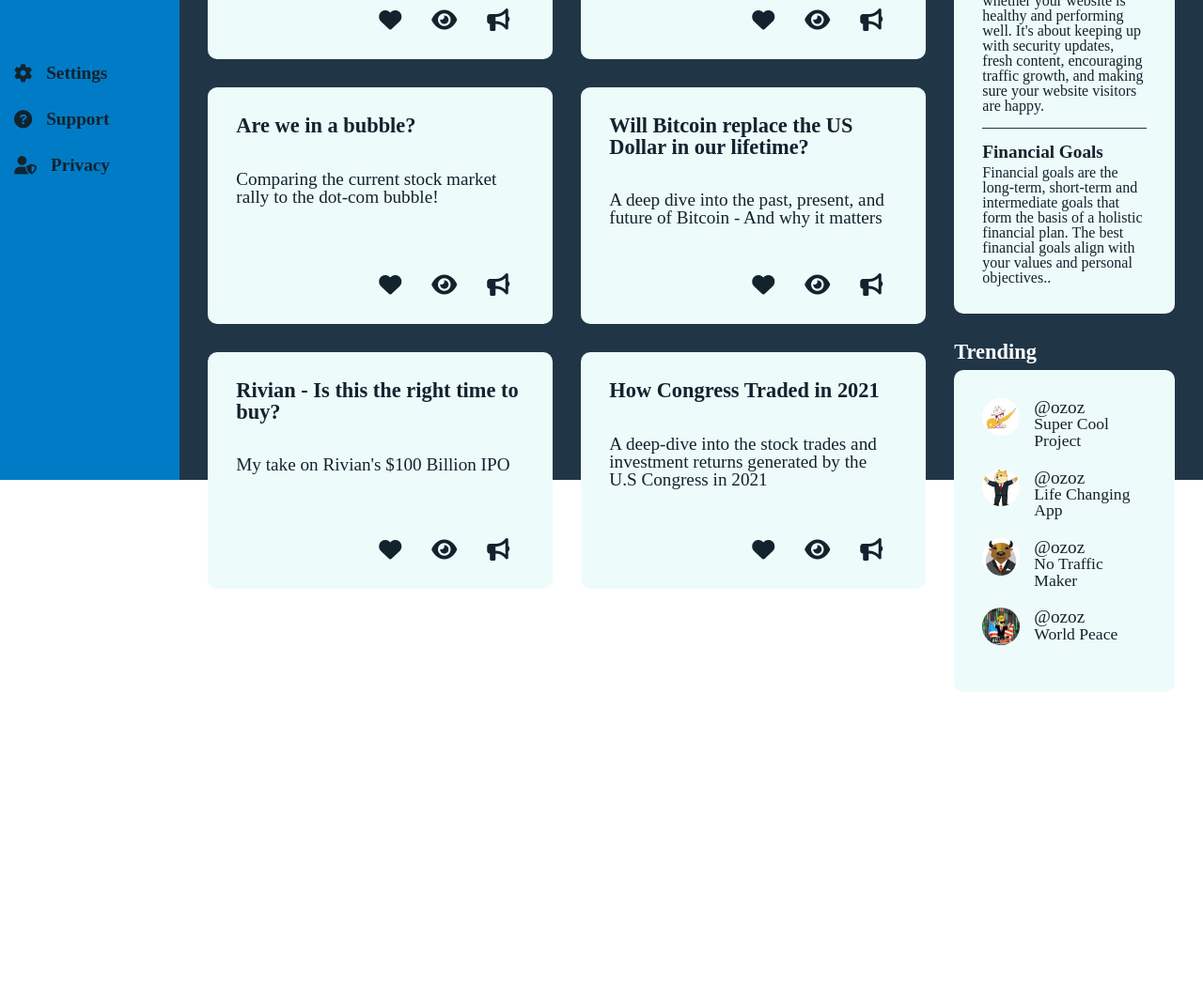
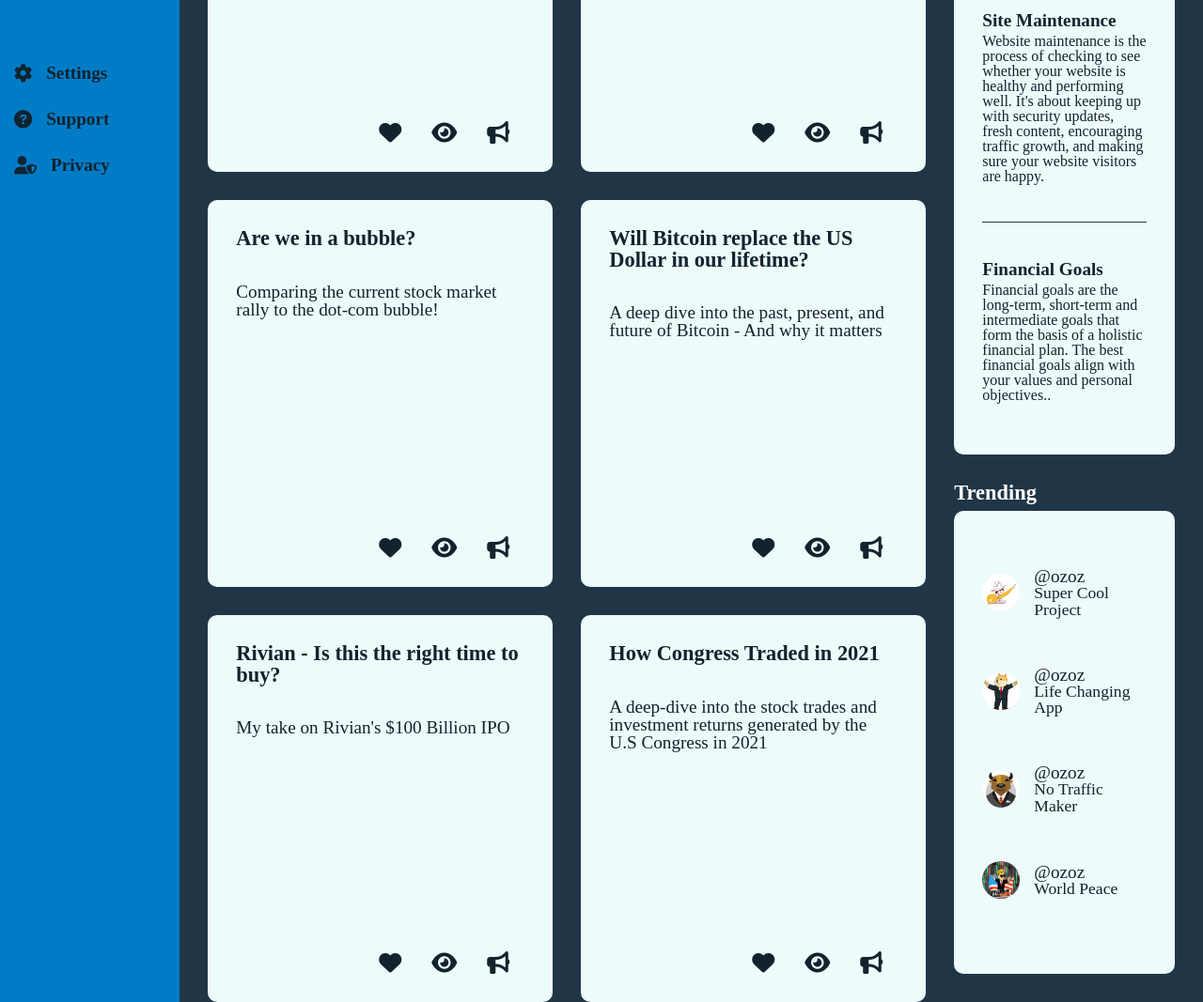
Before and after one commit to cigmaian/Admin-Dashboard, a plain HTML site: page index.html in a window 1280 px wide. Shown: the part 411-1478 px from the top of the page at 94% size. Before the commit the page ends 1148 px from the top, so only its background shows below. Drawn offline with Linux system fonts and the light colour scheme; a web font is replaced by a local one.

Commit message:
style.css

```diff
--- a/style.css
+++ b/style.css
@@ -55,11 +55,13 @@ table {
 .container{
     display: grid;
     grid-template-columns: 1fr 6fr;
-     height: 100vh;
+    height: 100vh;
+    width: auto;
 }
 .header{
     grid-column: 2/3;
     background-color: #EEFBFB;
+
 }
 
 .top{
@@ -238,10 +240,10 @@ a{
     background-color: #203647;
     display: grid;
     grid-template-columns: 3fr 1fr;
-    grid-template-rows: repeat(2, 1fr);
+
     gap: 30px;
-    height: 100vh;
-    width: auto
+    height: auto;
+    width: auto;
 }
 
 
@@ -250,7 +252,7 @@ a{
     font-size: 1.4rem;
     color: white;
 
-     margin-bottom: 0.5rem;
+    margin-bottom: 0.5rem;
 
 }
 
@@ -265,19 +267,14 @@ a{
     margin-left: 30px;
     margin-top: 30px;
 }
- .projects h2{
 
-}
 .project{
     background-color: #EEFBFB;
-
-    max-height: 40vh;
     padding: 30px;
-
     border-radius: 10px;
     display: flex;
     flex-direction: column;
-    justify-content: space-between;
+
 }
 
 .project:hover{
@@ -286,7 +283,7 @@ a{
 }
 
 .card-text{
-    min-height: 15vh;
+    min-height: 35vh;
 }
 
 .card-text h6{
@@ -302,10 +299,8 @@ a{
 .redirect-card{
     display: flex;
     justify-content: flex-end;
-
     gap: 1rem;
     padding: 3rem 1rem 0 0;
-
 
 }
 .redirect-card a i{
@@ -321,12 +316,14 @@ a{
     grid-row: 1/3;
     margin-top: 30px;
     margin-right: 30px;
+    margin-bottom: 30px;
 }
 
 
 .announcements{
-
-
+    display: grid;
+    grid-template-rows: auto;
+    grid-auto-rows: 1fr;
 }
 
 .ann-treni > div h2 {
@@ -343,7 +340,7 @@ a{
     background-color: #EEFBFB;
     padding: 15px 30px;
     border-radius: 10px;
-
+    justify-content: space-evenly;
 }
 
 .announcements-card{
@@ -371,9 +368,14 @@ a{
 .trendi{
     grid-row: 2/3;
     margin-top: 30px;
+    display: grid;
+    grid-template-rows: auto;
+    grid-auto-rows: 1fr;
+}
+
+ .trendi h2 {
 
 }
-
 
 .projects h2{
  font-size: 1.2rem;
@@ -385,14 +387,16 @@ a{
 .trending-content{
     background-color: #EEFBFB;
     padding: 30px;
-
+    display: flex;
+    flex-direction: column;
+    justify-content:space-evenly ;
     border-radius: 10px;
 }
 
 .trending{
     display: flex;
     margin-bottom: 20px;
-
+    align-items: center;
 }
 .trending .info{
  display: flex;
```
